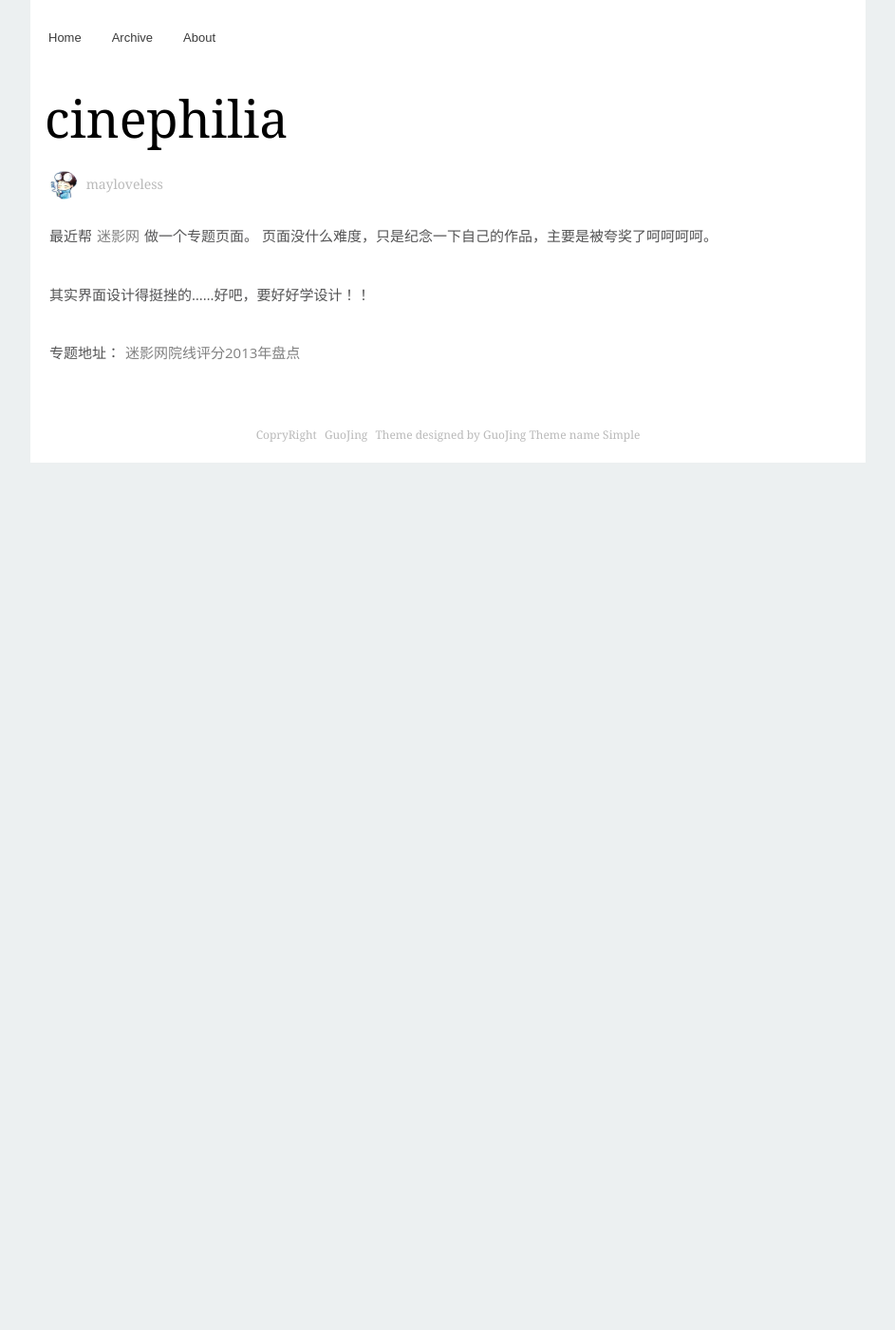
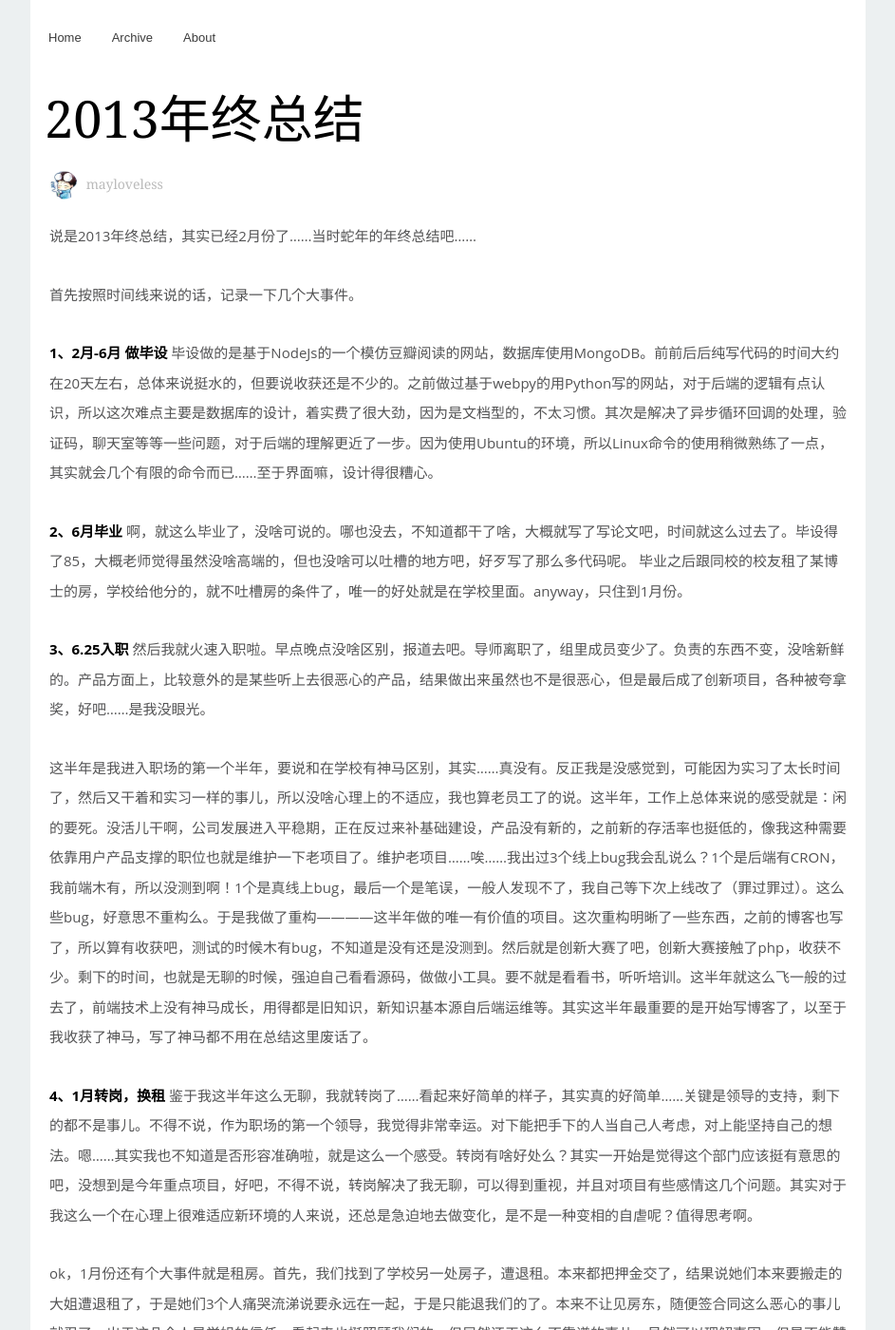
Before and after one commit to mayloveless/wanglingfei.github.com, a Jekyll site: the page built from index.html, in a window 1280 px wide and 1400 px high. Shown: the whole window at 95% size, without its empty margins (168-1111 px from the left). Built offline with Jekyll 4.4.1, drawn with Linux system fonts in a browser that asks for light colours; nearby versions of some CDN libraries; library files that are not in the unit come from our copies; Markdown is read by kramdown in place of the engine named in the settings; the list of posts is cut into pages by our own code; some of the changed text lies outside the part shown.

Commit message:
add new post

```diff
--- /dev/null
+++ b/_posts/nonsense/2014-02-05-the-end-of-2013.md
@@ -0,0 +1,70 @@
+---
+layout:    post
+title:     2013年终总结
+category:  Nonsense
+description: 2013年终总结
+tag : 年终总结 感悟
+---
+
+说是2013年终总结，其实已经2月份了……当时蛇年的年终总结吧……
+
+首先按照时间线来说的话，记录一下几个大事件。
+
+**1、2月-6月 做毕设**
+毕设做的是基于NodeJs的一个模仿豆瓣阅读的网站，数据库使用MongoDB。前前后后纯写代码的时间大约在20天左右，总体来说挺水的，但要说收获还是不少的。之前做过基于webpy的用Python写的网站，对于后端的逻辑有点认识，所以这次难点主要是数据库的设计，着实费了很大劲，因为是文档型的，不太习惯。其次是解决了异步循环回调的处理，验证码，聊天室等等一些问题，对于后端的理解更近了一步。因为使用Ubuntu的环境，所以Linux命令的使用稍微熟练了一点，其实就会几个有限的命令而已……至于界面嘛，设计得很糟心。
+
+**2、6月毕业**
+啊，就这么毕业了，没啥可说的。哪也没去，不知道都干了啥，大概就写了写论文吧，时间就这么过去了。毕设得了85，大概老师觉得虽然没啥高端的，但也没啥可以吐槽的地方吧，好歹写了那么多代码呢。
+毕业之后跟同校的校友租了某博士的房，学校给他分的，就不吐槽房的条件了，唯一的好处就是在学校里面。anyway，只住到1月份。
+
+**3、6.25入职**
+然后我就火速入职啦。早点晚点没啥区别，报道去吧。导师离职了，组里成员变少了。负责的东西不变，没啥新鲜的。产品方面上，比较意外的是某些听上去很恶心的产品，结果做出来虽然也不是很恶心，但是最后成了创新项目，各种被夸拿奖，好吧……是我没眼光。
+
+这半年是我进入职场的第一个半年，要说和在学校有神马区别，其实……真没有。反正我是没感觉到，可能因为实习了太长时间了，然后又干着和实习一样的事儿，所以没啥心理上的不适应，我也算老员工了的说。这半年，工作上总体来说的感受就是：闲的要死。没活儿干啊，公司发展进入平稳期，正在反过来补基础建设，产品没有新的，之前新的存活率也挺低的，像我这种需要依靠用户产品支撑的职位也就是维护一下老项目了。维护老项目……唉……我出过3个线上bug我会乱说么？1个是后端有CRON，我前端木有，所以没测到啊！1个是真线上bug，最后一个是笔误，一般人发现不了，我自己等下次上线改了（罪过罪过）。这么些bug，好意思不重构么。于是我做了重构————这半年做的唯一有价值的项目。这次重构明晰了一些东西，之前的博客也写了，所以算有收获吧，测试的时候木有bug，不知道是没有还是没测到。然后就是创新大赛了吧，创新大赛接触了php，收获不少。剩下的时间，也就是无聊的时候，强迫自己看看源码，做做小工具。要不就是看看书，听听培训。这半年就这么飞一般的过去了，前端技术上没有神马成长，用得都是旧知识，新知识基本源自后端运维等。其实这半年最重要的是开始写博客了，以至于我收获了神马，写了神马都不用在总结这里废话了。
+
+**4、1月转岗，换租**
+鉴于我这半年这么无聊，我就转岗了……看起来好简单的样子，其实真的好简单……关键是领导的支持，剩下的都不是事儿。不得不说，作为职场的第一个领导，我觉得非常幸运。对下能把手下的人当自己人考虑，对上能坚持自己的想法。嗯……其实我也不知道是否形容准确啦，就是这么一个感受。转岗有啥好处么？其实一开始是觉得这个部门应该挺有意思的吧，没想到是今年重点项目，好吧，不得不说，转岗解决了我无聊，可以得到重视，并且对项目有些感情这几个问题。其实对于我这么一个在心理上很难适应新环境的人来说，还总是急迫地去做变化，是不是一种变相的自虐呢？值得思考啊。
+
+ok，1月份还有个大事件就是租房。首先，我们找到了学校另一处房子，遭退租。本来都把押金交了，结果说她们本来要搬走的大姐遭退租了，于是她们3个人痛哭流涕说要永远在一起，于是只能退我们的了。本来不让见房东，随便签合同这么恶心的事儿就忍了，出于这几个人是学姐的信任，看起来也挺照顾我们的，但居然还干这么不靠谱的事儿。虽然可以理解事因，但是不能赞同做法。之后脑子一热想挽回一下，找个靠谱的房子不容易啊，咱们凑合凑合呗，结果遭拒，幸好遭拒啊，不然不能租到测试姐姐的房子了。嗯，对，测试姐姐的房子。啊，不，是测试姐姐转租的房子。为嘛转租啊……因为她买房了，就不住了。嗯，对的，她要结婚了。嗯……这个……能不能善良一点？你好意思么？！哎呀，还是来说说房子吧。房子除了不在学校里面，各方面条件都好一些，面积更大一些，主要是室友更好！之前的姐姐们，实在招教不住，太能说了，跟做销售的一样，倒不是贬义，就是怕自己被说晕，然后丧失思考能力。话说之后我高估了住学校内外在距离上差距，就是说唯一的缺点也是可以忍受了。所以说嘛，还好租到了测试姐姐的房子，测试姐姐还免了我一个月房租。测试姐姐真的是一个非常非常善良的人，要真心实意地祝福她嗯。其实要感叹一下，跟测试姐姐接触的时候，都是一些正经事的场合，所以我看到的测试姐姐都是相对比较严肃的。但其实在我最初刚实习见到测试姐姐的时候，或者看她跟她比较熟（相对于和我啦）的同事说话时，偶尔会露出活泼可爱小女孩的表情。有的时候，我可能过于客气了，更拉开了距离，其实本来不用这么客气的，或者说不应该是现在这么大距离的，但你知道我…………嗯…………有些毛病不是一时半会儿能改的…………总之，测试姐姐真的是个善良又好看的人，一定要真心实意地祝她幸福快乐健康坚强自由和谐，嗯，还得是长久的那种。
+
+
+从时间上说完，还得换个角度说一下上面没有说到的。
+
+**1、技术**
+之前说到前端技术没啥长进，后端运维知识增加。后端知识MVC这块不新鲜且很容易，我觉得难的地方是运维，话说后端和运维不分家，学后端怎么能不懂运维。运维这个工种真的感觉很高大上，大用户量就是得用最高端的技术啊。总之，现在多少知道点东西，但是停留在知道，但不知道具体怎么回事儿上面，更不要提原理的，所以任重而道远啊。前端的知识呢，本来有个list的，结果只完成了读express源码的工作，然后这个还不能算前端领域。未完成的就是移动端的各种了，还有Js测试。测试的话感觉很时髦，好像也不能说是前端的东西。去年移动端一直没接触到，也一直攒着没看（是拖延症犯了吧大姐！），所以移动端是今年重点，想拖也脱不掉了。
+
+**2、读书**
+自从工作之后，因为没加过班，所以时间可控度非常高。技术书读了一大坨，没多少记住的，所以开始写博客了嘛。其他杂七杂八的书也看了一些，比如《我是个年轻人，我心情不太好》，《当我养狗时，我还养了一只猫》。还有没看完的《总统是靠不住的》，《重生——苏珊桑塔格日记》，《聆听音乐》。
+
+这里要说一下苏珊桑塔格，她的书是伪文青装逼必读，本来打算看一下的。开始借了本《同时》，太难懂了，一页书我得看个半个小时，智商明显不够用。这次看重生，是她从14到30岁的日记节选。怎么说呢,人家14岁的文化沉淀，我觉得我30多岁也未必赶得上。我14岁都在想些神马啊我，这就是伟人或具有天赋的人和我等凡人的差距啊。且不说那些我没有听过，或者听说过但没看过的书单————她读书的速度和量真是无法企及，就是那些关于死亡的话题，对自己，他人的剖析就值得我反复思考了，当然还得考虑到她那时还未成年。现在我刚刚看到22岁，可想而知她之后的作品对我来说的难度。不过，即便如此，她的书，还是要看的，我对她的兴趣通过这本日记逐渐在增加，她儿子提到她对这个世界里所有知识，或者说所有人文社科类知识的贪婪的渴求。她几乎懂所有领域的知识，她读书写作，喜欢看电影听古典音乐，甚至她最有名的书之一是论摄影。我她记得有一句话，大概意思是说，她通过书籍体会到另一个人生。我记得舞台剧贾宝玉里林奕华通过角色也说过类似的话，有些人读书是逃避人生，有些人是人生太苍白。嗯，我们通过书籍感觉自己活了好几辈子，电影也是这样的。电影《一一》里说电影延长了人几倍的人生。之所以说这个，是因为现阶段的我也对知识非常的渴求，因为真是书看得太少，而电影既是我逃避现实又是我填补苍白人生的工具，当然,主要是填补。我希望我能一直保持这种渴求，我想多了解一层这世间真相。
+
+值得一提的是，我把去年，也就是13年1月买的经济学原理看完了。题目很多都还没有弄懂，因为答案找不全，但我坚持利用几个周末的时间看完了，其实看书时间并不长，但考虑到我一个月只看2次……读完真的是长见识，读经济学真的是对了解世间真相有很大帮助，好多东西以后要总结一下。
+
+其他的没啥想说的了，我想读萨特和波伏娃，不知道算不算自虐。
+
+**3、电影**
+今年电影看了不少，不到200部，要知道我总共才看了600出头。三分之一了呢。倒不是说看电影多就是好，但是你看真正的影迷哪个观影量不在2000-3000以上，这算一般的。看得多，就想得多，就对电影的领悟多一些。今年我印象深刻的有那么几部。在电影资料馆看的水仙花开（情窦初开），梦之安魂曲（电影原声），芝加哥（音乐剧），库布里克系列，Gia（第一个超模，令人唏嘘的人生），还有我新女神的代表作品哈哈。这里稍稍提一下女神，女神本来长得吧…………宽脸，大牙缝，酒糟鼻，苦瓜脸，面瘫，大胸（这是优点哈哈）虽然说这么多缺点，但是电影里短发造型实在太帅了！回眸一笑那段一下就被迷倒了好么！演技也得到了世界人民的认可嗯嗯。女神本人还是个富三代呦。其实看电影电视剧，最好不要入戏太深啊，向往演员在真实世界也在一起这种事儿，会伤死心的。哦对，神探夏洛克第三季是什么情况！案子在哪？！同人文看太多了吧编剧大人！
+
+好吧，其实电影部分最重要的是我看了周传基讲电影系列视频。我只能用醍醐灌顶！一语惊醒梦中人！听君一席话，胜读十年书来形容哈哈。视频在我硬盘里放了2年，我现在才看……其实周老师讲的并非深奥的东西，就是最基础的————什么是电影。但带我走出了很多误区，原来我之前还是个电影综合论者……周老师有论坛，有博客，有免费讲座，真是够我读很久的了。最重要的是，知道了剪辑的重要性，真的很想当个剪刀手。
+
+最后，关于电影的是，我加入了迷影网。虽然是公益性质的，但是感觉自己参与到了一个狠牛逼的组织中，比如有很多牛逼的影评人。新一年有大动作，希望能有所参与。
+
+**4、音乐**
+今年我听了很多专辑，比如王菲、窦唯、the little airport等等。看了几场演唱会，林宥嘉，何韵诗，还打算看陈绮贞和孙燕姿！！花钱买了演唱会的票和专辑，坐等！
+
+今年接触了一下古典音乐，把耶鲁大学公开课聆听音乐看完了，嗯……基本都忘了。书也借到了，再看一次。听古典音乐其实也不是刻意装逼，有些比较有名的，是真的很好听。嗯，我只能听些有名的，因为它们是好听的保证……
+
+**5、心情**
+唉？我忘了我为啥要单列心情这一部分了。貌似不是不开心就是很忧伤吧。明年转岗了换个新环境会不会好呢？嗯……大概只能解决一部分问题，还有一些永恒问题不能解决。话说，自从我搬家了，我还没睡过一个好觉……可能床太小了，每天做梦啊，一半儿是恶梦。虽然我一直随时处于脑洞全开状态，但自搬家之后情况加剧，每天上演几出如果墙会说话等等剧情，好悲伤……不如，我也像某篇玛丽苏文一样，跳进另一个平行空间里去当大导演好了。
+
+**2014计划**
+
+技术方面：移动端+JS测试+后端+Linux操作。嗯就是搞好前端，再看看后端的意思。书，电影都照常进行，没有啥变化。时间管理上，可能会增加技术的时间。剩下的时间给电影，这里包括看电影，学电影理论，学剪辑的时间。那经济学，心理学这些东西只能……排队了，时间紧任务重啊，优先级要重排了，感觉每天看1个小时非技术书是不是太少了啊……唉，你什么都想要，只能不睡觉，但是我不能不睡觉啊……这种终极矛盾，我只能用排期来解决了。好在，我自己从不给自己终极人生问题方面的压力，慢慢排嘛，尽量不要出现读了白读这种事儿就行了。
+
+工作方面，除了全职的正经工作，还有迷影网的和另一个网站的志愿工作（打三份工看上去好流弊）。我希望在不死人的情况下能多做出一些自己的贡献，有一定程度的参与，说不定能解决很多终极问题呢。
+
+ok，新的一年，除了希望工作顺利以外，电影，书能看多少看多少，不要犯拖延症。话说，我连人生意义都参透了，怎么还犯呢？？哦对，还有要保持乐观，并尽量勇敢，这个最重要，每年都说，但是还是怂得要死，真是无可救药。最后一点儿希望是，每天不要再想一些乱七八糟的东西了！
+
+好吧，总结了这么多。终极愿望是希望自己能像弗兰西丝·哈那样笨拙而真诚的活着。嗯，加油！
+
+<p style="text-align:center"><img src="/images/2014/ha.jpg" style="max-width:50%"/></p>
```
Also changed, not shown: about/index.md (+1 -1 lines), images/2014/ha.jpg (added).
